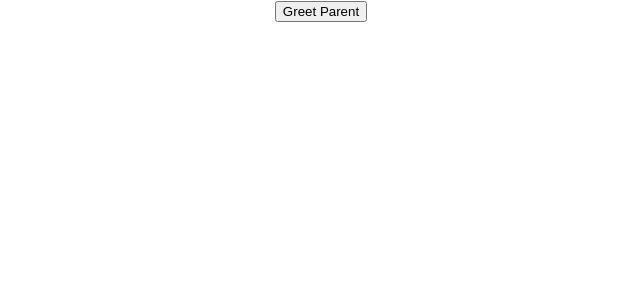
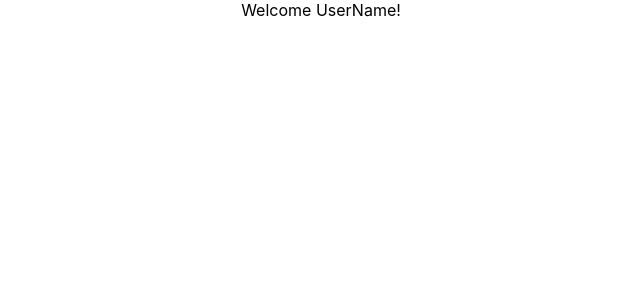
Before and after one commit to smite2012/ReactCourseHelloWorld, a React (Create React App) app: page / in a window 1280 px wide. Shown: the top 300 px of the page, without its empty margins (319-959 px from the left). Built offline with nearby package versions, Linux system fonts and the light colour scheme.

Commit message:
16 - Conditional Rendering - if/else

```diff
--- a/src/App.js
+++ b/src/App.js
@@ -9,11 +9,13 @@
 import ClassClick from "./components/ClassClick";
 import EventBind from "./components/EventBind";
 import ParentComponent from "./components/ParentComponent";
+import UserGreeting from "./components/UserGreeting";
 
 function App() {
   return (
     <div className="App">
-      <ParentComponent/>
+      <UserGreeting/>
+      {/*<ParentComponent/>*/}
       {/*<EventBind />*/}
       {/*<ClassClick />*/}
       {/*<FunctionClick />*/}
--- /dev/null
+++ b/src/components/UserGreeting.js
@@ -0,0 +1,26 @@
+import React, {Component} from 'react'
+
+class UserGreeting extends Component {
+  constructor(props) {
+    super(props)
+    this.state = {
+      isLoggedIn: true
+    }
+  }
+
+  render() {
+    if (this.state.isLoggedIn) {
+      return <div>Welcome UserName!</div>
+    } else {
+      return <div>Welcome Guest!</div>
+    }
+    /*return (
+      <div>
+        <div>Welcome UserName!</div>
+        <div>Welcome Guest!</div>
+      </div>
+    )*/
+  }
+}
+
+export default UserGreeting
```
